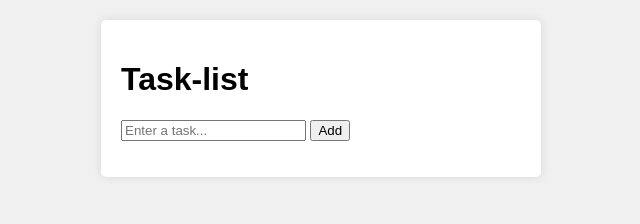
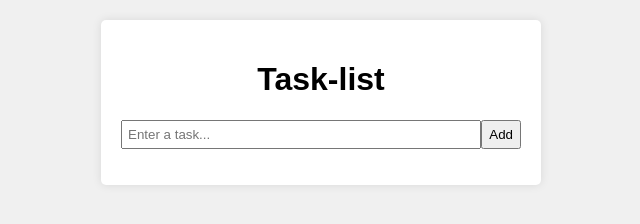
Before and after one commit to alexander784/Task-listing, a plain HTML site: page index.html in a window 1280 px wide. Shown: the whole page, without its empty margins (319-959 px from the left). Drawn offline with Linux system fonts and the light colour scheme.

Commit message:
style h1 and input

```diff
--- a/style.css
+++ b/style.css
@@ -13,3 +13,17 @@ body {
     border-radius: 5px;
     box-shadow: 0 0 10px rgba(0, 0, 0, 0.1);
 }
+
+h1 {
+    text-align: center;
+}
+.task-input {
+    display: flex;
+    justify-content: space-between;
+    margin-bottom: 10px;
+}
+
+input[type="text"] {
+    flex-grow: 1;
+    padding: 5px;
+}
```
